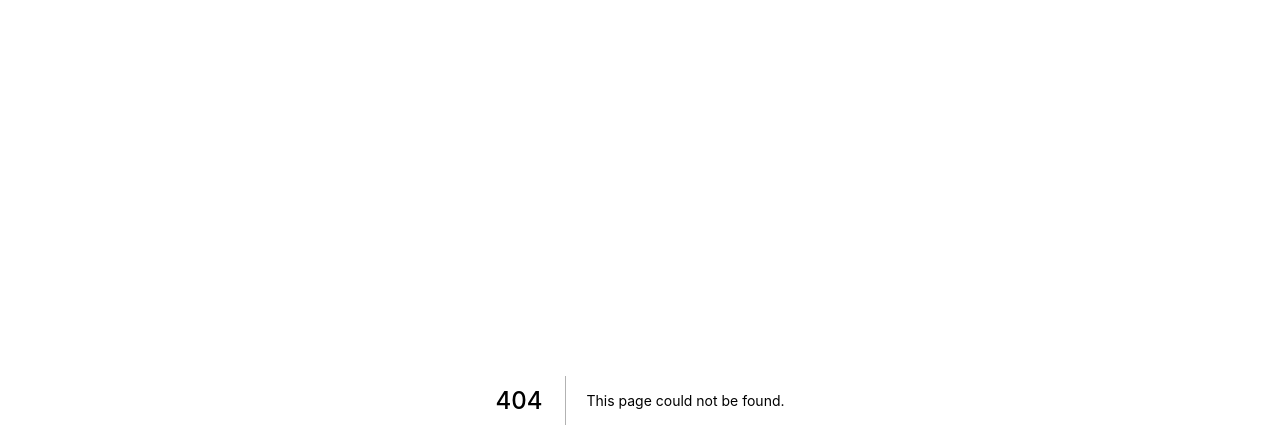
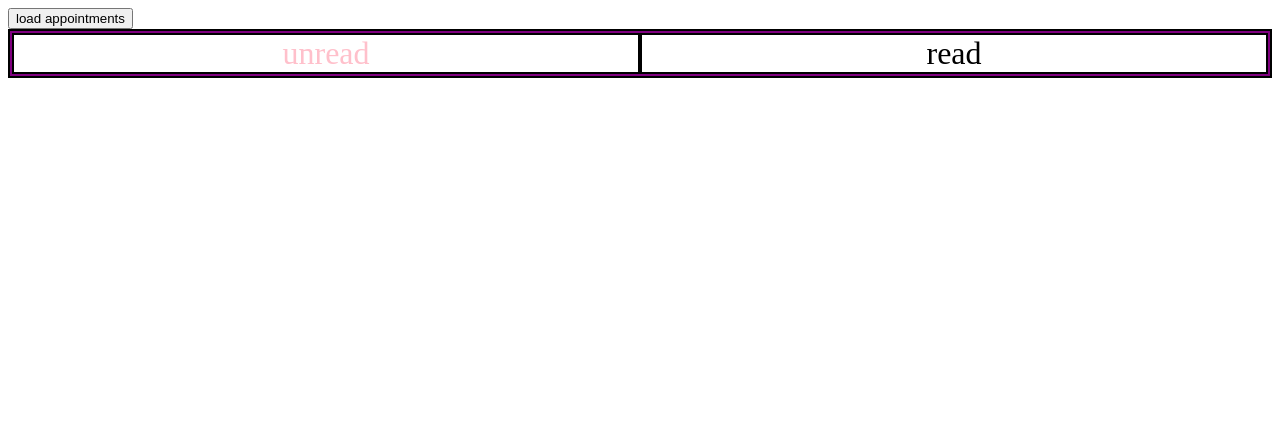
Before and after one commit to luiscmartinez/dreambuild-admin, a Next.js app: page /appointments in a window 1280 px wide. Before the commit this address had no page. Shown: the top 448 px of the page. Built offline with nearby package versions, Linux system fonts and the light colour scheme.

Commit message:
creating appointments page
viewing all appointments

```diff
--- /dev/null
+++ b/pages/appointments/index.js
@@ -0,0 +1,61 @@
+import { useState } from "react";
+import styles from "../../styles/Appointments.module.css";
+
+function AppointmentsPage() {
+  const [appointments, setAppointments] = useState([]);
+  const [isSelected, setSelected] = useState(true);
+  const [loading, setLoading] = useState(true);
+  const fetchAppointments = async () => {
+    const response = await fetch("/api/appointments");
+    const { appointments } = await response.json();
+    setAppointments(appointments);
+    setLoading(false);
+  };
+  const handleSelect = () => {
+    setSelected(!isSelected);
+  };
+  const filterAppointments = () => {
+    if (appointments.length) {
+      return appointments.filter((a) => {
+        return isSelected ? !a.read : a.read;
+      });
+    }
+  };
+  return (
+    <>
+      <button onClick={fetchAppointments}>load appointments</button>
+      <div className={styles.appointments}>
+        <div className={styles.tabs}>
+          <div
+            style={{ color: isSelected ? "pink" : "black" }}
+            onClick={handleSelect}
+          >
+            unread
+          </div>
+          <div
+            style={{ color: !isSelected ? "pink" : "black" }}
+            onClick={handleSelect}
+          >
+            read
+          </div>
+        </div>
+        {!loading &&
+          filterAppointments().map((appointment) => {
+            const { read, email, id, body } = appointment;
+            return (
+              <div
+                key={id}
+                className={
+                  read ? styles.appointmentRead : styles.appointmentUnread
+                }
+              >
+                <p>from: {email}</p>
+                <p>body: {body}</p>
+              </div>
+            );
+          })}
+      </div>
+    </>
+  );
+}
+export default AppointmentsPage;
--- /dev/null
+++ b/styles/Appointments.module.css
@@ -0,0 +1,24 @@
+.appointments {
+  border: 2px solid black;
+}
+.tabs {
+  display: flex;
+  border: 2px solid purple;
+  justify-content: space-between;
+}
+.tabs div {
+  border: 2px solid black;
+  width: 50%;
+  text-align: center;
+  font-weight: 500;
+  font-size: 2rem;
+}
+.tabSelected {
+  color: pink;
+}
+.appointmentRead {
+  border: 3px solid red;
+}
+.appointmentUnread {
+  border: 3px solid green;
+}
```
